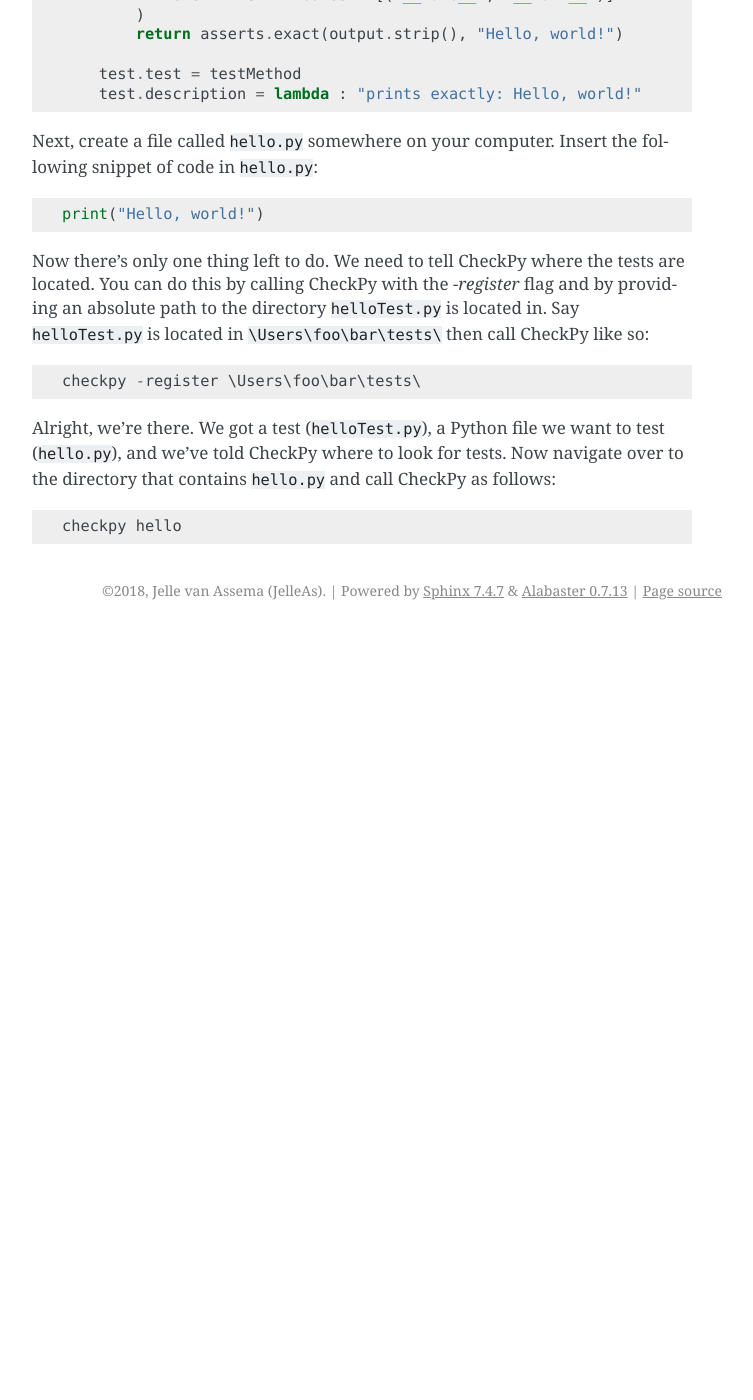
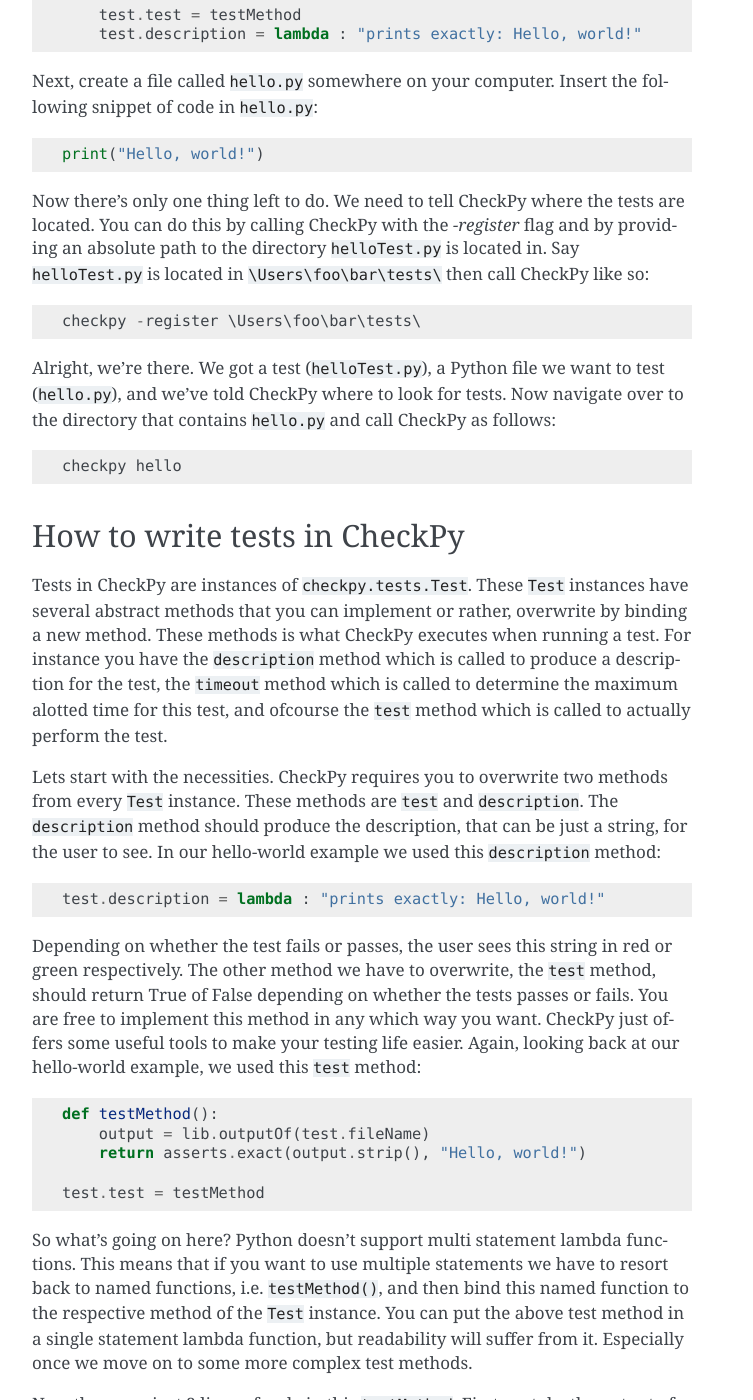
Before and after one commit to Jelleas/CheckPy, a Sphinx documentation site: the page built from docs/intro.rst, in a window 1280 px wide and 1400 px high, scrolled down 685 px. Shown: the whole window, without its empty margins (388-1141 px from the left). Built offline with Sphinx 7.4.7, drawn with Linux system fonts in a browser that asks for light colours; before the commit the page ends 1315 px from its top, so only the background shows below that; some of the changed text lies outside the part shown.

Commit message:
intro update

```diff
--- a/docs/intro.rst
+++ b/docs/intro.rst
@@ -65,3 +62,56 @@ directory that contains ``hello.py`` and call CheckPy as follows:
 ::
 
     checkpy hello
+
+
+How to write tests in CheckPy
+-----------------------------
+
+Tests in CheckPy are instances of ``checkpy.tests.Test``. These ``Test`` instances have several
+abstract methods that you can implement or rather, overwrite by binding a new method.
+These methods is what CheckPy executes when running a test. For instance you have the
+``description`` method which is called to produce a description for the test, the ``timeout``
+method which is called to determine the maximum alotted time for this test, and
+ofcourse the ``test`` method which is called to actually perform the test.
+
+Lets start with the necessities. CheckPy requires you to overwrite two methods from every
+``Test`` instance. These methods are ``test`` and ``description``. The ``description`` method
+should produce the description, that can be just a string, for the user to see. In our
+hello-world example we used this ``description`` method:
+
+.. code-block:: python
+
+    test.description = lambda : "prints exactly: Hello, world!"
+
+Depending on whether the test fails or passes, the user sees this string in red or green
+respectively. The other method we have to overwrite, the ``test`` method, should return
+True of False depending on whether the tests passes or fails. You are free to implement
+this method in any which way you want. CheckPy just offers some useful tools to make
+your testing life easier. Again, looking back at our hello-world example, we used this
+``test`` method:
+
+.. code-block:: python
+
+    def testMethod():
+        output = lib.outputOf(test.fileName)
+        return asserts.exact(output.strip(), "Hello, world!")
+
+    test.test = testMethod
+
+So what's going on here? Python doesn't support multi statement lambda functions. This means that
+if you want to use multiple statements we have to resort back to named functions, i.e.
+``testMethod()``, and then bind this named function to the respective method of the ``Test``
+instance. You can put the above test method in a single statement lambda function, but
+readability will suffer from it. Especially once we move on to some more complex test methods.
+
+Now there are just 2 lines of code in this ``testMethod``. First we take the output of
+something called ``test.fileName``. ``test.fileName`` just refers to the name of the file
+the user wants to test, CheckPy will automatically set this for you. ``lib.outputOf`` is
+a function that gives you all the print-output of a python file. Thus what this line of code
+does is simply run the file that the user wants to test, and then return the print output as
+a string.
+
+The line ``return asserts.exact(output.strip(), "Hello, world!")`` is equivalent to
+``return output.strip() == "Hello, world!"``. The ``checkpy.assertlib`` module, that is renamed
+to ``asserts`` here, simply offers a collection of functions to perform assertions. These
+functions do nothing more than return ``True`` or ``False``.
```
Also changed, not shown: other parts of docs/intro.rst (+1 -4 lines).
